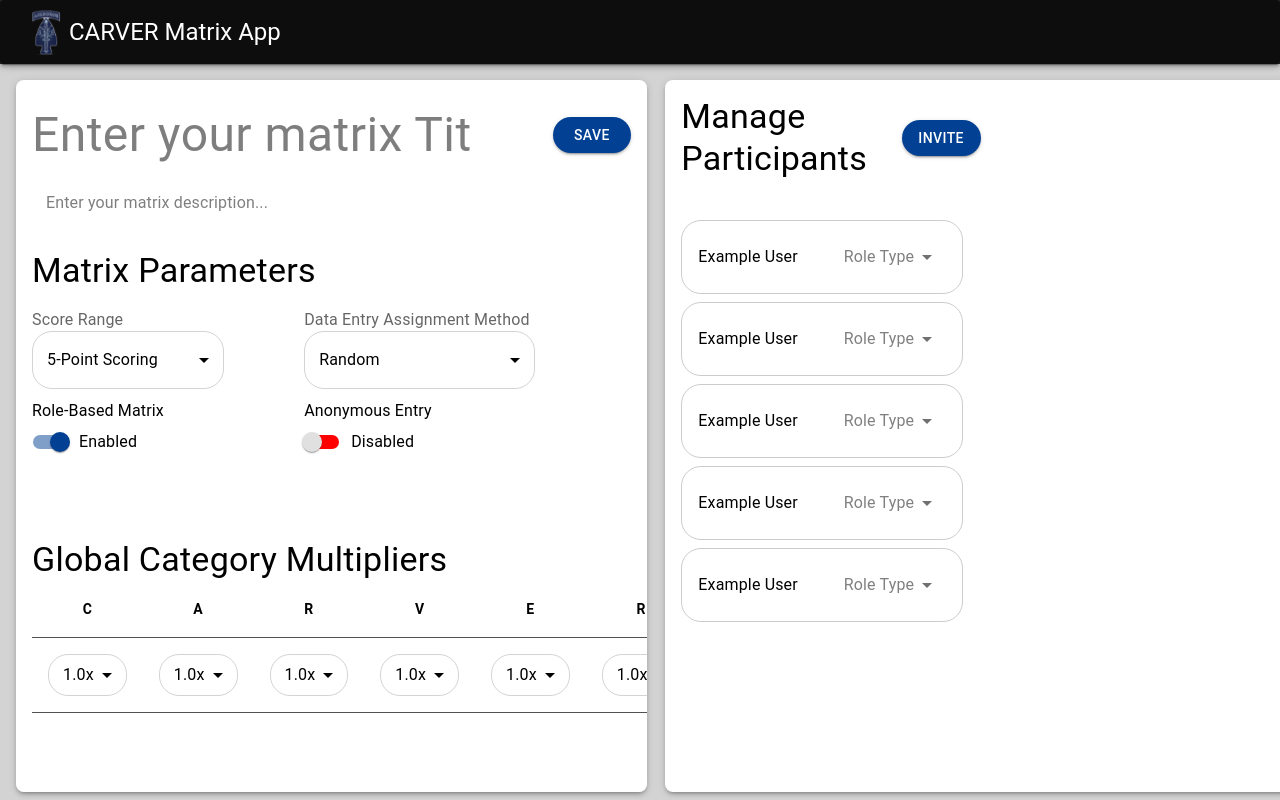
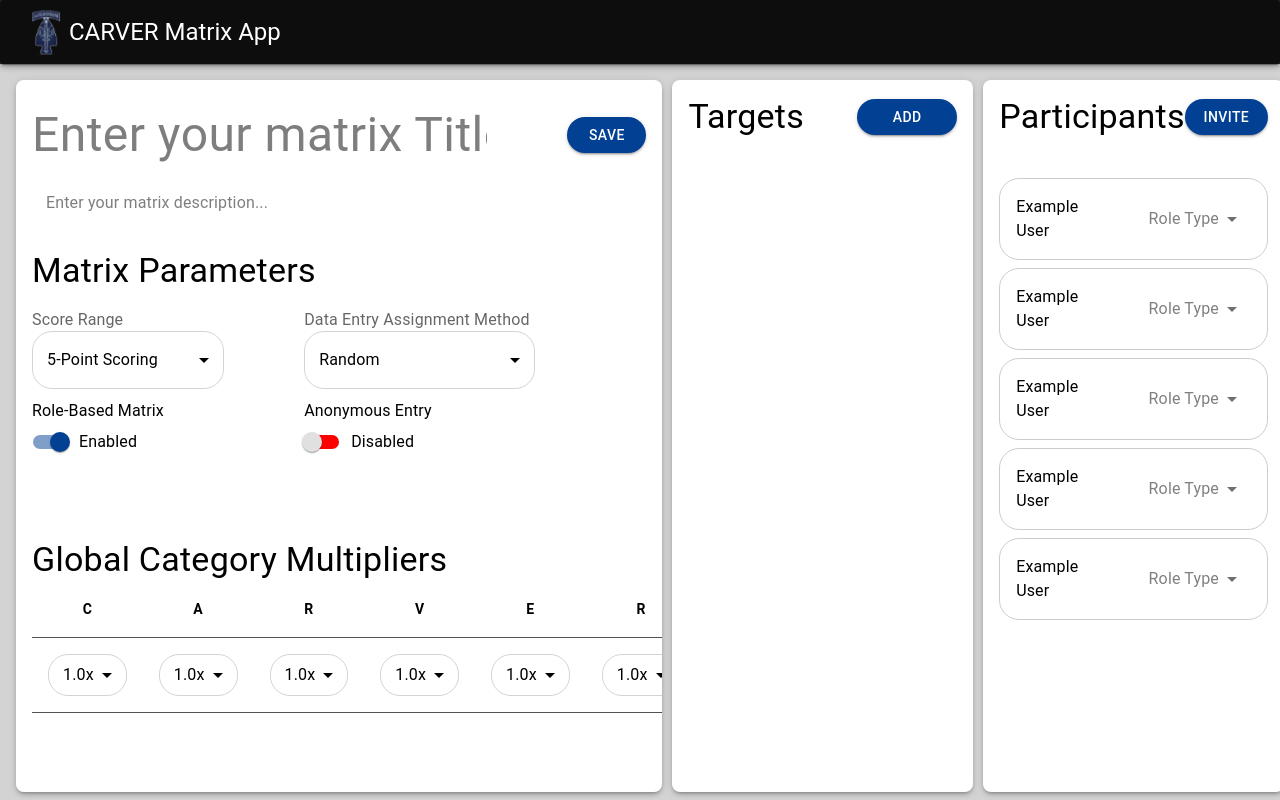
Before and after one commit to garyorsargos/carver-matrix, a React (Vite) app in the folder ui/: page /ModifyMatrix in a window 1280 px wide. Built offline with nearby package versions, Linux system fonts and the light colour scheme.

Commit message:
Added target list with all data handlers

```diff
--- a/ui/src/pages/CreateMatrix.tsx
+++ b/ui/src/pages/CreateMatrix.tsx
@@ -1,12 +1,27 @@
-import { Box, Button, FormControl, FormControlLabel, FormLabel, MenuItem, Paper, Select, SelectChangeEvent, Switch, Typography, Table,
+import {
+  Box,
+  Button,
+  FormControl,
+  FormControlLabel,
+  FormLabel,
+  MenuItem,
+  Paper,
+  Select,
+  SelectChangeEvent,
+  Switch,
+  Typography,
+  Table,
   TableHead,
   TableRow,
   TableCell,
   TableBody,
-  TextField } from "@mui/material";
+  TextField,
+} from "@mui/material";
 import { useState } from "react";
+import { IconButton } from "@mui/material";
+import DeleteIcon from "@mui/icons-material/Delete";
+
 export const CreateMatrix: React.FC = () => {
-
   const [RoleBasedChecked, setRoleBasedChecked] = useState(true);
   const [AnonymousEntryChecked, setAnonymousEntryChecked] = useState(false);
   const [value, setValue] = useState<number>(5);
@@ -33,7 +48,25 @@ export const CreateMatrix: React.FC = () => {
   ];
 
   const [title, setTitle] = useState("");
-  const [description, setDescription] = useState("")
+  const [description, setDescription] = useState("");
+  const [targets, setTargets] = useState<string[]>([]);
+
+  const handleAddTarget = () => {
+    setTargets([...targets, ""]);
+  };
+
+  const handleTargetChange = (
+    index: number,
+    event: React.ChangeEvent<HTMLInputElement | HTMLTextAreaElement>,
+  ) => {
+    const newTargets = [...targets];
+    newTargets[index] = event.target.value;
+    setTargets(newTargets);
+  };
+
+  const handleDeleteTarget = (index: number) => {
+    setTargets(targets.filter((_, i) => i !== index));
+  };
 
   const handleSave = () => {
     console.log("Matrix saved:", title);
@@ -41,18 +74,31 @@ export const CreateMatrix: React.FC = () => {
   };
 
   // Options for the dropdown for Global Category Multipliers
-  const options = [0.5, 0.6, 0.7, 0.8, 0.9, 1.0, 1.1, 1.2, 1.3, 1.4, 1.5, 1.6, 1.7, 1.8, 1.9, 2.0];
+  const options = [
+    0.5, 0.6, 0.7, 0.8, 0.9, 1.0, 1.1, 1.2, 1.3, 1.4, 1.5, 1.6, 1.7, 1.8, 1.9,
+    2.0,
+  ];
 
-  const [roles, setRoles] = useState(["Role Type", "Role Type", "Role Type", "Role Type", "Role Type"]);
+  const [roles, setRoles] = useState([
+    "Role Type",
+    "Role Type",
+    "Role Type",
+    "Role Type",
+    "Role Type",
+  ]);
 
   // Function to handle dropdown changes
-  const handleUserRoleChange = (index: number, event: SelectChangeEvent<string>) => {
+  const handleUserRoleChange = (
+    index: number,
+    event: SelectChangeEvent<string>,
+  ) => {
     const newRoles = [...roles];
     newRoles[index] = event.target.value;
     setRoles(newRoles);
   };
 
-  const multipliersHandleChange = (label: string) => (event: SelectChangeEvent<unknown>) => {
+  const multipliersHandleChange =
+    (label: string) => (event: SelectChangeEvent<unknown>) => {
       const val = event.target.value as number;
       setMultipliers((prev) => ({
         ...prev,
@@ -60,11 +106,15 @@ export const CreateMatrix: React.FC = () => {
       }));
     };
 
-  const roleBasedHandleToggle = (event: React.ChangeEvent<HTMLInputElement>) => {
+  const roleBasedHandleToggle = (
+    event: React.ChangeEvent<HTMLInputElement>,
+  ) => {
     setRoleBasedChecked(event.target.checked);
   };
 
-  const anonymousEntryHandleToggle = (event: React.ChangeEvent<HTMLInputElement>) => {
+  const anonymousEntryHandleToggle = (
+    event: React.ChangeEvent<HTMLInputElement>,
+  ) => {
     setAnonymousEntryChecked(event.target.checked);
   };
 
@@ -80,31 +130,31 @@ export const CreateMatrix: React.FC = () => {
     // This Box is for the whole screen (background); where every other box will be built on.
     <Box
       sx={{
-        backgroundColor: 'lightgray',
-        height: '100vh',
-        width: '100vw',
-        display: 'flex',
-        justifyContent: 'left',
-        alignItems: 'flex-start',
-        p: 2
+        backgroundColor: "lightgray",
+        height: "100vh",
+        width: "100vw",
+        display: "flex",
+        justifyContent: "left",
+        alignItems: "flex-start",
+        p: 2,
       }}
     >
       {/* This Box is the Left-Half of the screen and it deals with filling the Matrix Parameters and Global Category Multipliers*/}
       <Box
-        id='matrixCreatorBox'
+        id="matrixCreatorBox"
         sx={{
-          backgroundColor: 'white',
+          backgroundColor: "white",
           p: 2,
           borderRadius: 2,
-          width: '50%',
-          height: '85%',
+          width: "48%",
+          height: "85%",
           boxShadow: 3,
-          position: 'center',
-          top: '10px',
-          display: 'flex',
-          alignItems: 'flex-start',
-          flexDirection: 'column',
-          overflow: 'auto'
+          position: "center",
+          top: "10px",
+          display: "flex",
+          alignItems: "flex-start",
+          flexDirection: "column",
+          overflow: "auto",
         }}
       >
         {/* This Box is for the Title and Save Button */}
@@ -116,7 +166,7 @@ export const CreateMatrix: React.FC = () => {
             placeholder="Enter your matrix Title..."
             InputProps={{
               disableUnderline: false,
-            style: { fontSize: "3rem", color: 'black'},
+              style: { fontSize: "3rem", color: "black" },
             }}
             sx={{ flexGrow: 1 }}
           />
@@ -140,24 +190,24 @@ export const CreateMatrix: React.FC = () => {
           placeholder="Enter your matrix description..."
           InputProps={{
             disableUnderline: true,
-            style: { fontSize: "1rem", color: 'black'},
+            style: { fontSize: "1rem", color: "black" },
           }}
           sx={{ flexGrow: 1 }}
         />
 
         {/* This Box is for the Matrix Parameters component */}
         <Box
-        id='matrixParametersBox'
+          id="matrixParametersBox"
           sx={{
-          backgroundColor: 'white',
-          width: '100%',
-          height: '100%',
-          position: 'center',
-          display: 'flex',
-          alignItems: 'flex-start',
-          flexDirection: 'column',
+            backgroundColor: "white",
+            width: "100%",
+            height: "100%",
+            position: "center",
+            display: "flex",
+            alignItems: "flex-start",
+            flexDirection: "column",
             marginBottom: "10px",
-          marginTop: "20px"
+            marginTop: "20px",
           }}
         >
           <Typography variant="h4">Matrix Parameters</Typography>
@@ -274,15 +324,15 @@ export const CreateMatrix: React.FC = () => {
 
         {/* This Box is for the Global Category Multipliers */}
         <Box
-        id='GlobalCategoryMultipliersBox'
+          id="GlobalCategoryMultipliersBox"
           sx={{
-          backgroundColor: 'white',
-          width: '80%',
-          height: '85%',
-          position: 'center',
-          display: 'flex',
-          alignItems: 'flex-start',
-          flexDirection: 'column'
+            backgroundColor: "white",
+            width: "80%",
+            height: "85%",
+            position: "center",
+            display: "flex",
+            alignItems: "flex-start",
+            flexDirection: "column",
           }}
         >
           <Typography variant="h4">Global Category Multipliers</Typography>
@@ -290,7 +340,11 @@ export const CreateMatrix: React.FC = () => {
             <TableHead>
               <TableRow>
                 {carverOrder.map((item) => (
-              <TableCell key={item.key} align="center" sx={{ color: "black", fontWeight: "bold" }}>
+                  <TableCell
+                    key={item.key}
+                    align="center"
+                    sx={{ color: "black", fontWeight: "bold" }}
+                  >
                     {item.header}
                   </TableCell>
                 ))}
@@ -328,7 +382,79 @@ export const CreateMatrix: React.FC = () => {
       </Box>
 
       {/* Space between the Boxes */}
-      <Box sx={{ width: '20px' }} />
+      <Box sx={{ width: "10px" }} />
+
+      <Box
+        id="targetsBox"
+        sx={{
+          backgroundColor: "white",
+          p: 2,
+          borderRadius: 2,
+          width: "21%",
+          height: "85%",
+          boxShadow: 3,
+          position: "center",
+          top: "10px",
+          display: "flex",
+          alignItems: "flex-start",
+          flexDirection: "column",
+          overflow: "auto",
+        }}
+      >
+        {" "}
+        <Box
+          sx={{
+            display: "flex",
+            alignItems: "center",
+            justifyContent: "space-between",
+            mb: 2,
+            width: "100%",
+            marginBottom: "40px",
+          }}
+        >
+          <Typography variant="h4">Targets</Typography>
+          <Button
+            variant="contained"
+            sx={{ borderRadius: "20px", width: "100px" }}
+            onClick={handleAddTarget}
+          >
+            Add
+          </Button>
+        </Box>
+        {targets.map((target, index) => (
+          <Box
+            key={index}
+            sx={{
+              display: "flex",
+              alignItems: "center",
+              width: "100%",
+              gap: 1,
+            }}
+          >
+            <TextField
+              value={target}
+              onChange={(e) => handleTargetChange(index, e)}
+              variant="outlined"
+              fullWidth
+              placeholder="Enter target..."
+              sx={{
+                mb: 1,
+                border: "1px solid #ccc",
+                borderRadius: "20px",
+                input: { color: "black" },
+              }}
+            />
+            <IconButton
+              onClick={() => handleDeleteTarget(index)}
+              sx={{ mb: 1 }}
+            >
+              <DeleteIcon color="error" />
+            </IconButton>
+          </Box>
+        ))}
+      </Box>
+
+      <Box sx={{ width: "10px" }} />
 
       {/* This Box is the Right-Half of the screen and it deals with managing participants */}
       <Box
@@ -337,7 +463,7 @@ export const CreateMatrix: React.FC = () => {
           backgroundColor: "white",
           p: 2,
           borderRadius: 2,
-          width: "50%",
+          width: "21%",
           height: "85%",
           boxShadow: 3,
           position: "center",
@@ -345,7 +471,7 @@ export const CreateMatrix: React.FC = () => {
           display: "flex",
           alignItems: "flex-start",
           flexDirection: "column",
-          overflow: 'auto'
+          overflow: "auto",
         }}
       >
         {/* Container for Typography and Button */}
@@ -354,12 +480,15 @@ export const CreateMatrix: React.FC = () => {
             display: "flex",
             alignItems: "center",
             justifyContent: "space-between", // Spreads items to opposite sides
-            width: "50%",
+            width: "100%",
             marginBottom: "40px",
           }}
         >
-          <Typography variant="h4">Manage Participants</Typography>
-          <Button variant="contained" sx={{ borderRadius: "20px", width: "100px" }}>
+          <Typography variant="h4">Participants</Typography>
+          <Button
+            variant="contained"
+            sx={{ borderRadius: "20px", width: "100px" }}
+          >
             Invite
           </Button>
         </Box>
@@ -379,7 +508,7 @@ export const CreateMatrix: React.FC = () => {
               border: "1px solid #ccc",
               borderRadius: "20px",
               backgroundColor: "white",
-              mb: 1
+              mb: 1,
             }}
           >
             <Typography variant="body1">Example User</Typography>
```
Lines whose indentation alone changed are shown as unchanged.
